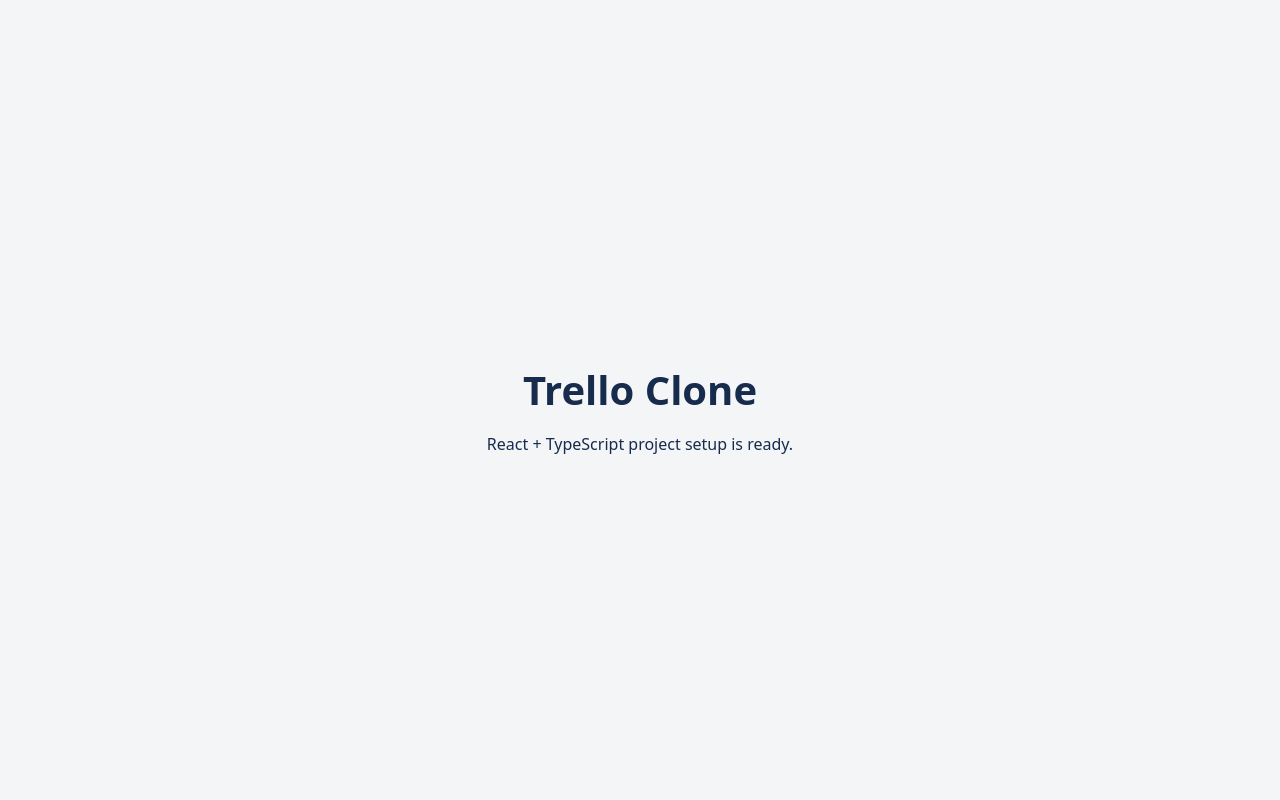
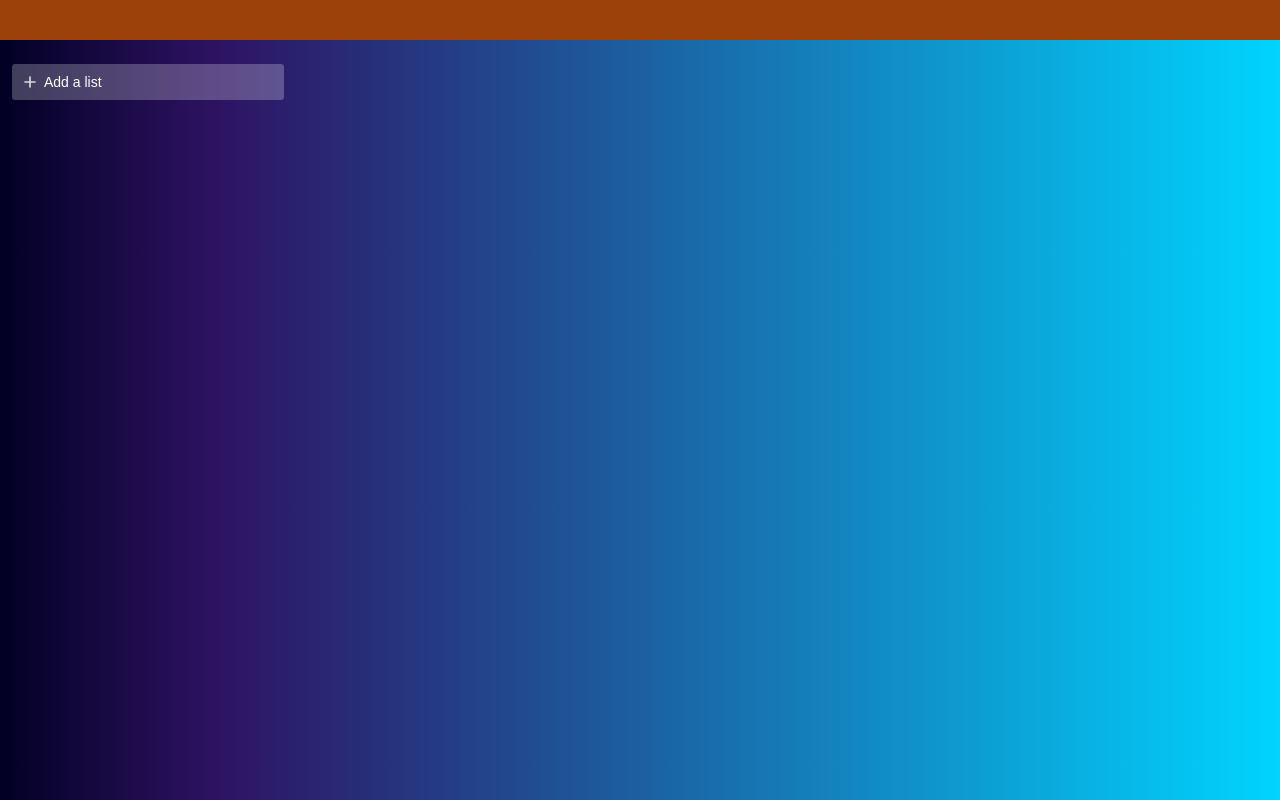
Before and after one commit to aleksandar-todorovic-dev/taskflow-kanban, a React (Vite) app: page / in a window 1280 px wide. Built offline with nearby package versions, Linux system fonts and the light colour scheme.

Commit message:
Connect board context to app layout

```diff
--- a/src/App.tsx
+++ b/src/App.tsx
@@ -1,13 +1,51 @@
-import "./App.css";
+import { useState } from "react";
+import {
+  DragDropContext,
+  Droppable,
+  type DropResult,
+} from "@hello-pangea/dnd";
+
+import AddColumnButton from "./components/AddColumnButton";
+import { useBoard } from "./context";
+import { Board, Header, List } from "./styles";
+
+const AddNewColumn = () => {
+  const [isAddingColumn, setIsAddingColumn] = useState(false);
+  const { columns } = useBoard();
+
+  if (isAddingColumn) {
+    return <div>Column form coming soon...</div>;
+  }
+
+  return (
+    <AddColumnButton
+      isFirst={columns.length === 0}
+      onClick={() => setIsAddingColumn(true)}
+    />
+  );
+};
 
 function App() {
+  const onDragEnd = (result: DropResult) => {
+    console.log(result);
+  };
+
   return (
-    <main className="app">
-      <section className="app__intro">
-        <h1>Trello Clone</h1>
-        <p>React + TypeScript project setup is ready.</p>
-      </section>
-    </main>
+    <DragDropContext onDragEnd={onDragEnd}>
+      <Header />
+
+      <Board>
+        <Droppable droppableId="board" direction="horizontal" type="column">
+          {(provided) => (
+            <List ref={provided.innerRef} {...provided.droppableProps}>
+              {provided.placeholder}
+            </List>
+          )}
+        </Droppable>
+
+        <AddNewColumn />
+      </Board>
+    </DragDropContext>
   );
 }
 
--- /dev/null
+++ b/src/context/index.ts
@@ -0,0 +1,2 @@
+export { default as BoardProvider } from "./BoardProvider";
+export { useBoard } from "./useBoard";
--- /dev/null
+++ b/src/context/useBoard.ts
@@ -0,0 +1,13 @@
+import { useContext } from "react";
+
+import { BoardContext } from "./BoardContext";
+
+export function useBoard() {
+  const context = useContext(BoardContext);
+
+  if (context === undefined) {
+    throw new Error("useBoard must be used within a BoardProvider");
+  }
+
+  return context;
+}
--- a/src/main.tsx
+++ b/src/main.tsx
@@ -1,11 +1,15 @@
 import { StrictMode } from "react";
 import { createRoot } from "react-dom/client";
-import "./index.css";
-import App from "./App.tsx";
 
-// Mounts the React app into the root element defined in index.html.
+import App from "./App";
+import { BoardProvider } from "./context";
+
+import "./styles.css";
+
 createRoot(document.getElementById("root")!).render(
   <StrictMode>
-    <App />
+    <BoardProvider>
+      <App />
+    </BoardProvider>
   </StrictMode>,
 );
```
